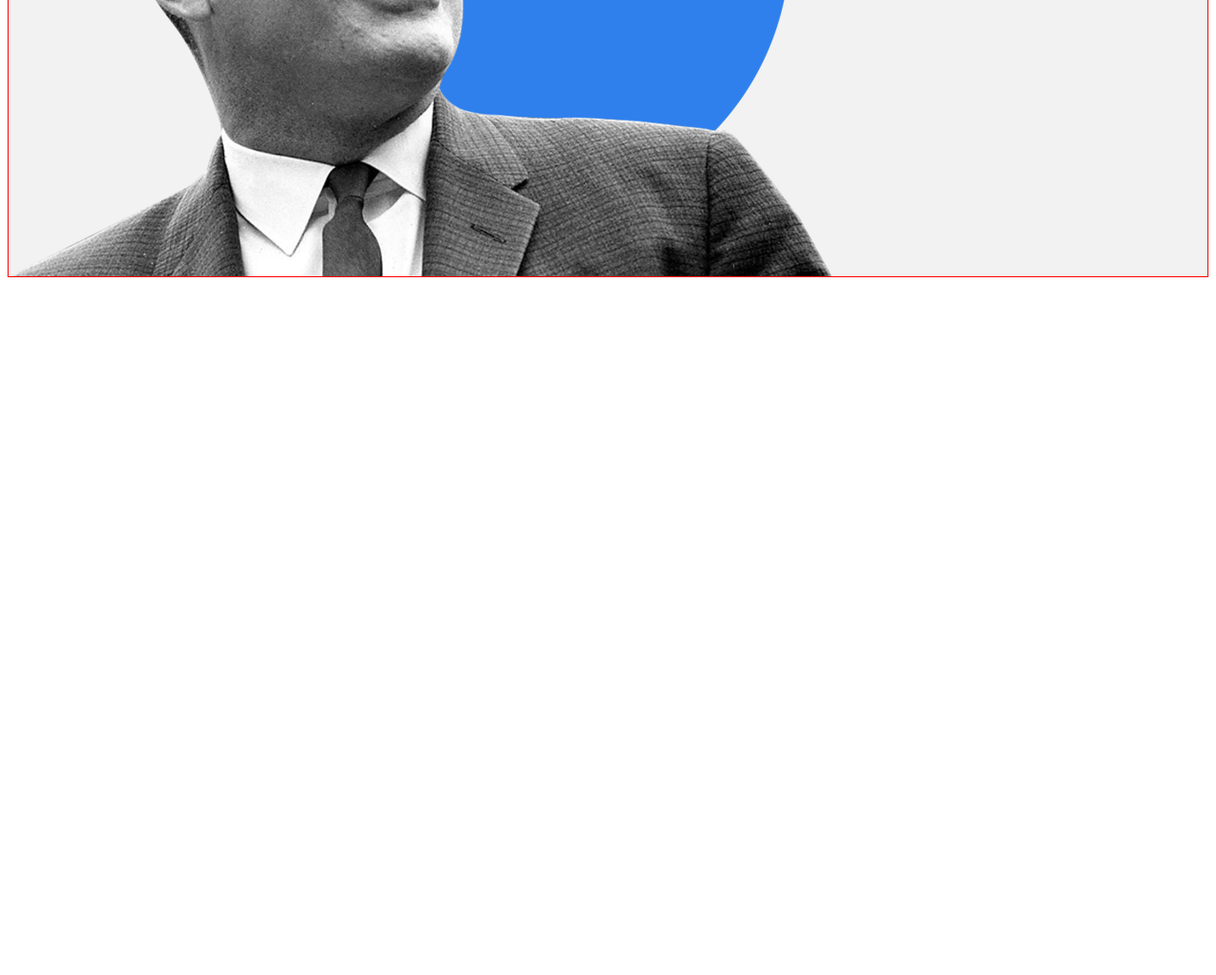
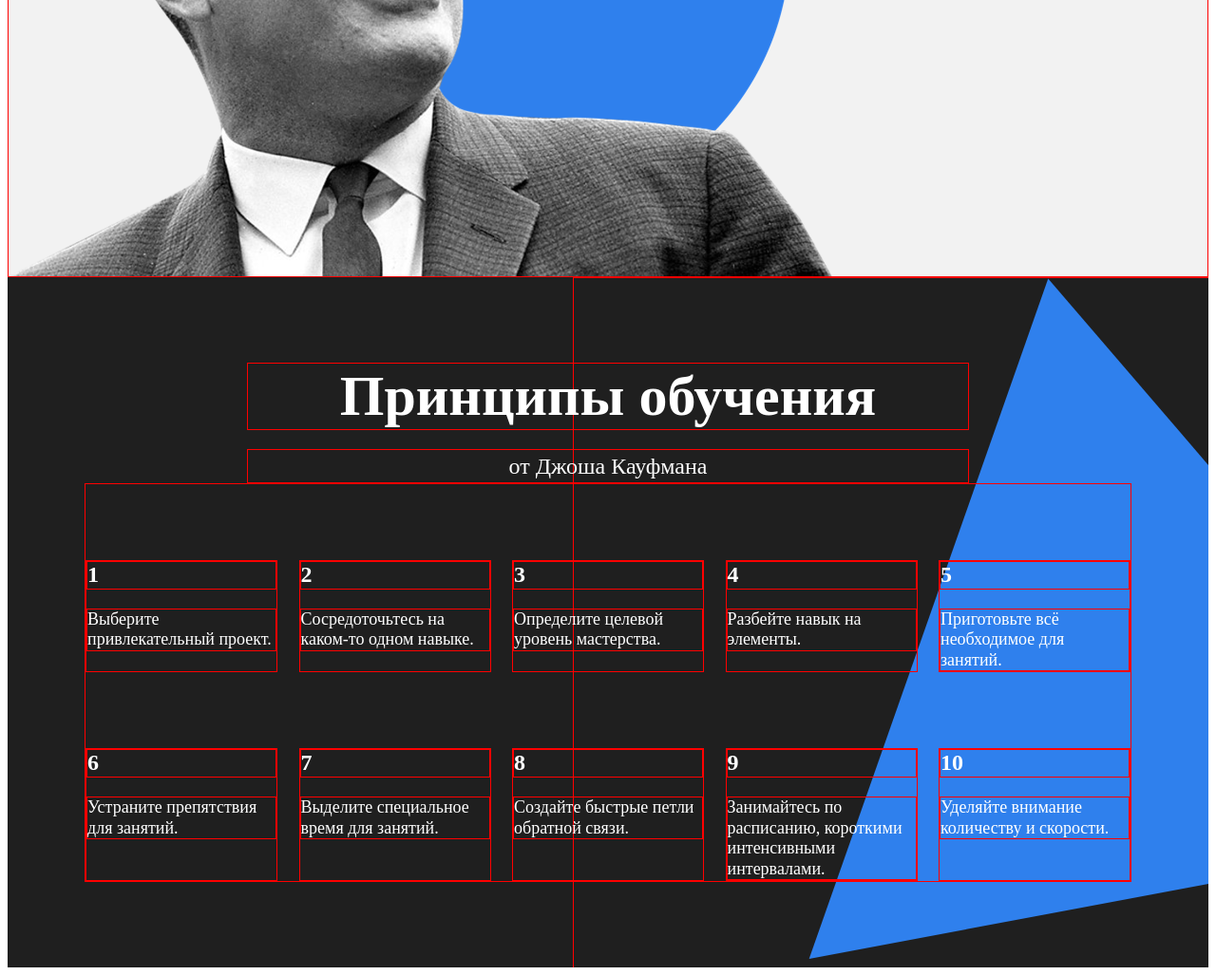
Before and after one commit to AShirenkov/how-to-learn, a plain HTML site: page index.html in a window 1280 px wide. Shown: the part 2597-3624 px from the top of the page at 95% size. Before the commit the page ends 2897 px from the top, so only its background shows below. Drawn offline with Linux system fonts and the light colour scheme.

Commit message:
First day of ProjectWork_1. Kaufman page add

```diff
--- a/index.html
+++ b/index.html
@@ -97,7 +97,77 @@
         <p class="feynman__subtitle">Выучить и не забыть.</p>
         <a href="" class="feynman__link">Подробнее →</a>
       </section>
-      <section class="kaufman"></section>
+      <section class="kaufman">
+        <h1 class="section-title section-title_theme-dark">
+          Принципы обучения
+        </h1>
+        <p class="section-subtitle section-subtitle_theme-dark">
+          от Джоша Кауфмана
+        </p>
+        <div class="table table_theme-dark">
+          <div class="table__cell table__cell_theme-dark">
+            <h2 class="table__heading table__heading_theme-dark">1</h2>
+            <p class="table__text table__text_theme-dark">
+              Выберите привлекательный проект.
+            </p>
+          </div>
+          <div class="table__cell table__cell_theme-dark">
+            <h2 class="table__heading table__heading_theme-dark">2</h2>
+            <p class="table__text table__text_theme-dark">
+              Сосредоточьтесь на каком-то одном навыке.
+            </p>
+          </div>
+          <div class="table__cell table__cell_theme-dark">
+            <h2 class="table__heading table__heading_theme-dark">3</h2>
+            <p class="table__text table__text_theme-dark">
+              Определите целевой уровень мастерства.
+            </p>
+          </div>
+          <div class="table__cell table__cell_theme-dark">
+            <h2 class="table__heading table__heading_theme-dark">4</h2>
+            <p class="table__text table__text_theme-dark">
+              Разбейте навык на элементы.
+            </p>
+          </div>
+          <div class="table__cell table__cell_theme-dark">
+            <h2 class="table__heading table__heading_theme-dark">5</h2>
+            <p class="table__text table__text_theme-dark">
+              Приготовьте всё необходимое для занятий.
+            </p>
+          </div>
+          <div class="table__cell table__cell_theme-dark">
+            <h2 class="table__heading table__heading_theme-dark">6</h2>
+            <p class="table__text table__text_theme-dark">
+              Устраните препятствия для занятий.
+            </p>
+          </div>
+          <div class="table__cell table__cell_theme-dark">
+            <h2 class="table__heading table__heading_theme-dark">7</h2>
+            <p class="table__text table__text_theme-dark">
+              Выделите специальное время для занятий.
+            </p>
+          </div>
+          <div class="table__cell table__cell_theme-dark">
+            <h2 class="table__heading table__heading_theme-dark">8</h2>
+            <p class="table__text table__text_theme-dark">
+              Создайте быстрые петли обратной связи.
+            </p>
+          </div>
+          <div class="table__cell table__cell_theme-dark">
+            <h2 class="table__heading table__heading_theme-dark">9</h2>
+            <p class="table__text table__text_theme-dark">
+              Занимайтесь по расписанию, короткими интенсивными интервалами.
+            </p>
+          </div>
+          <div class="table__cell table__cell_theme-dark">
+            <h2 class="table__heading table__heading_theme-dark">10</h2>
+            <p class="table__text table__text_theme-dark">
+              Уделяйте внимание количеству и скорости.
+            </p>
+          </div>
+        </div>
+        <div class="kaufman__triangle"></div>
+      </section>
     </main>
     <footer class="footer"></footer>
   </body>
--- a/styles/style.css
+++ b/styles/style.css
@@ -227,3 +227,53 @@ h3 {
   right: 0;
   top: 50%;
 }
+.kaufman {
+  background-color: #1f1f1f;
+  overflow: hidden;
+  margin: 0 auto;
+  position: relative;
+  z-index: -1;
+}
+.section-title_theme-dark {
+  color: white;
+  font-size: 60px;
+  font-weight: 600;
+  line-height: 1.15;
+  margin-top: 90px;
+}
+.section-subtitle_theme-dark {
+  color: white;
+  font-size: 24px;
+  font-weight: normal;
+  line-height: 34px;
+}
+.table_theme-dark {
+  margin-bottom: 90px;
+}
+.table__cell_theme-dark {
+  width: 200px;
+  margin-top: 80px;
+}
+.table__heading_theme-dark {
+  color: white;
+  font-size: 24px;
+  font-weight: 600;
+  line-height: 1.15;
+}
+.table__text_theme-dark {
+  color: white;
+  font-size: 18px;
+  font-weight: normal;
+  line-height: 1.2;
+}
+.kaufman__triangle {
+  margin: 0;
+  height: 877px;
+  width: 877px;
+  background-image: url(../images/kaufman-triangle.svg);
+  position: absolute;
+  right: -210px;
+  top: 0;
+  z-index: -1;
+  border: 1px solid red; /*убрать в конце временные границы для наглядности*/
+}
```
